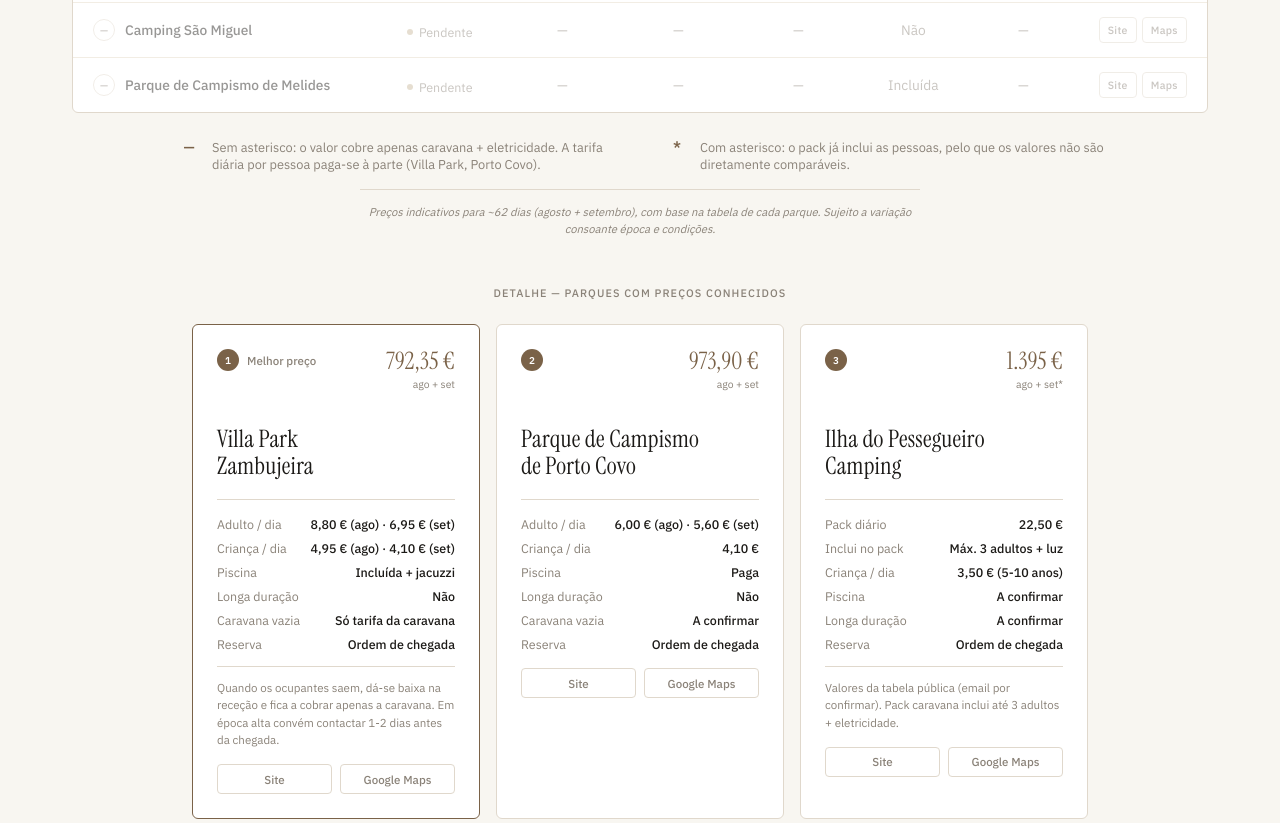
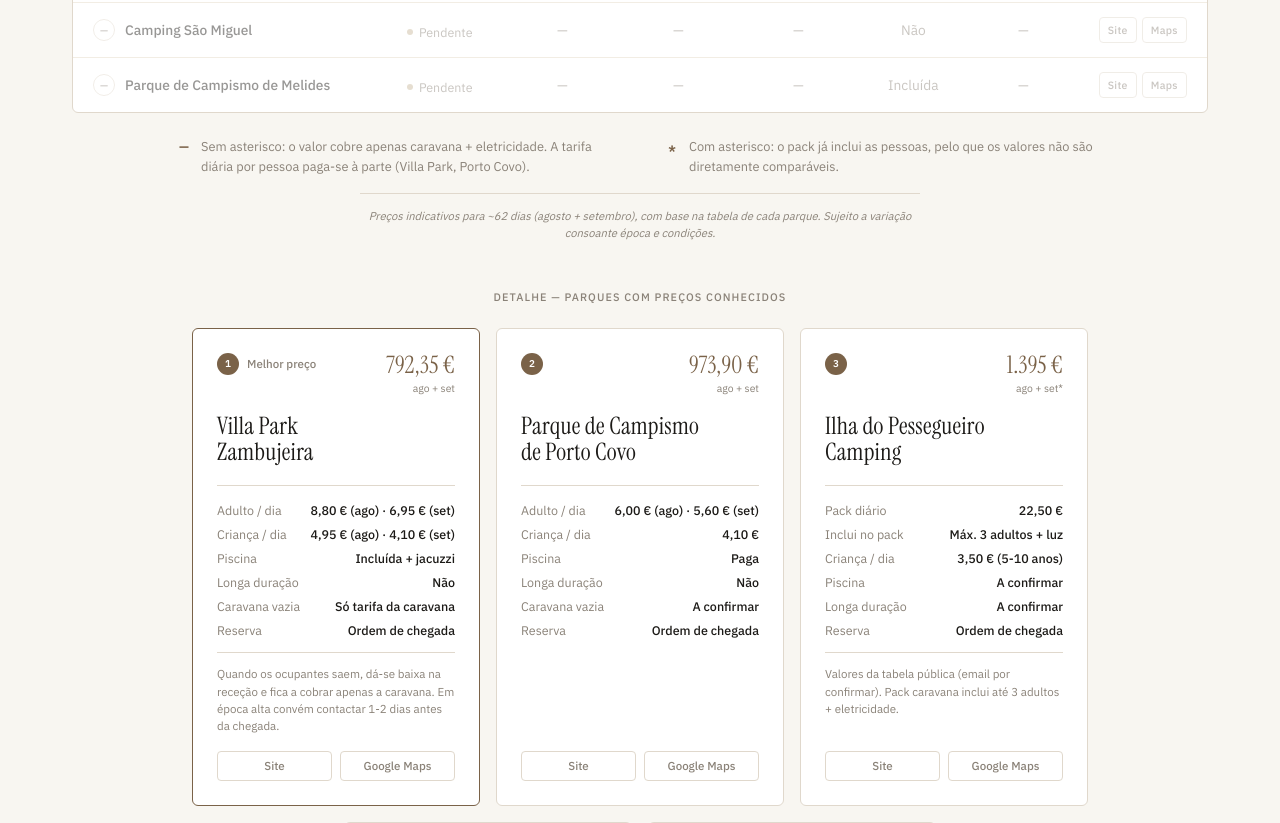
Before and after one commit to courinha/costa-alentejana, a plain HTML site: page index.html in a window 1280 px wide. Shown: the part 695-1518 px from the top of the page. Drawn offline with Linux system fonts and the light colour scheme.

Commit message:
Add files via upload

```diff
--- a/index.html
+++ b/index.html
@@ -173,18 +173,6 @@
       50%      { transform: translateY(-50%) translateX(-6px); opacity: 1; }
     }
 
-    .table-note {
-      font-size: .72rem;
-      color: var(--muted);
-      margin-top: 14px;
-      font-style: italic;
-      line-height: 1.5;
-      text-align: center;
-      max-width: 620px;
-      margin-left: auto;
-      margin-right: auto;
-    }
-
     /* legenda estruturada */
     .table-legend {
       margin-top: 24px;
@@ -201,9 +189,10 @@
 
     .legend-item {
       display: flex;
-      align-items: baseline;
-      gap: 10px;
+      align-items: flex-start;
+      gap: 9px;
       font-size: .8rem;
+      line-height: 1.55;
       color: var(--text);
       flex: 0 1 440px;
       text-align: left;
@@ -211,11 +200,16 @@
 
     .legend-mark {
       flex-shrink: 0;
-      width: 26px;
+      width: 16px;
       text-align: center;
-      font-weight: 600;
+      font-weight: 700;
       color: var(--accent);
-      font-size: .9rem;
+      font-size: .8rem;
+      line-height: 1.55;
+    }
+
+    .legend-mark-star {
+      transform: translateY(.32em);
     }
 
     .legend-item span:last-child {
@@ -401,6 +395,8 @@
       border: 1px solid var(--border);
       border-radius: 6px;
       padding: 24px;
+      display: flex;
+      flex-direction: column;
     }
 
     .pcard.pcard-best {
@@ -408,7 +404,7 @@
     }
 
     .pcard-top {
-      min-height: 130px;
+      min-height: 96px;
       margin-bottom: 20px;
       display: flex;
       flex-direction: column;
@@ -418,7 +414,7 @@
       display: flex;
       justify-content: space-between;
       align-items: flex-start;
-      margin-bottom: 14px;
+      margin-bottom: 18px;
     }
 
     .pcard-top-row2 {
@@ -428,7 +424,6 @@
       color: var(--text);
       line-height: 1.1;
       letter-spacing: .01em;
-      margin-top: auto;
     }
 
     .pcard-rank {
@@ -530,7 +525,8 @@
     .pcard-footer {
       display: flex;
       gap: 8px;
-      margin-top: 16px;
+      margin-top: auto;
+      padding-top: 16px;
     }
 
     .pcard-lnk {
@@ -851,7 +847,7 @@
             <span>Sem asterisco: o valor cobre apenas caravana + eletricidade. A tarifa diária por pessoa paga-se à parte (Villa Park, Porto Covo).</span>
           </div>
           <div class="legend-item">
-            <span class="legend-mark">*</span>
+            <span class="legend-mark legend-mark-star">*</span>
             <span>Com asterisco: o pack já inclui as pessoas, pelo que os valores não são diretamente comparáveis.</span>
           </div>
         </div>
```
